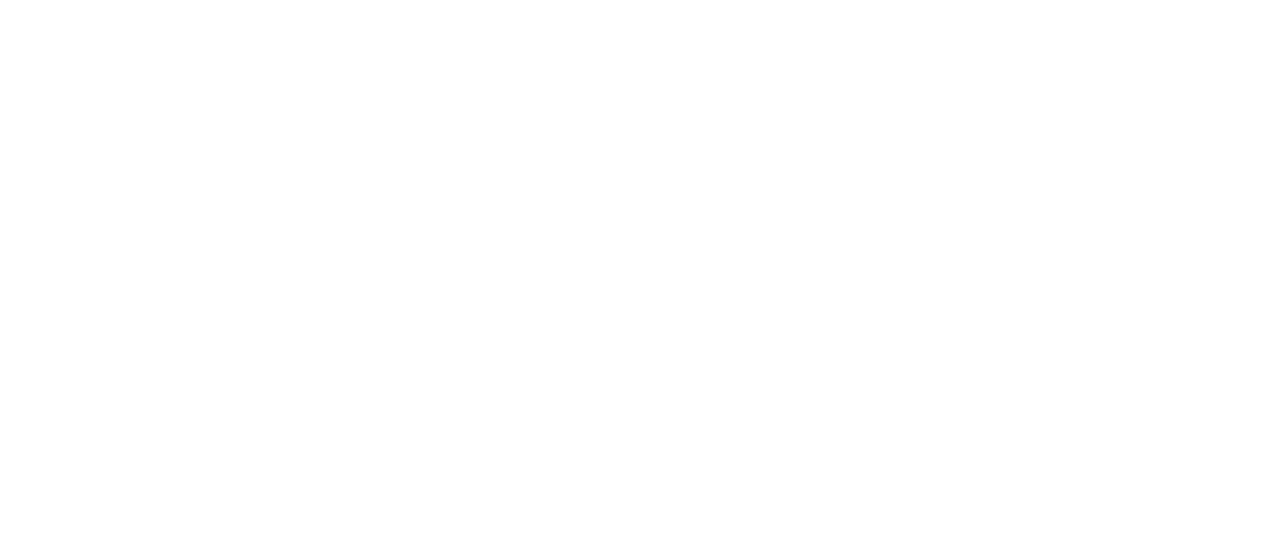
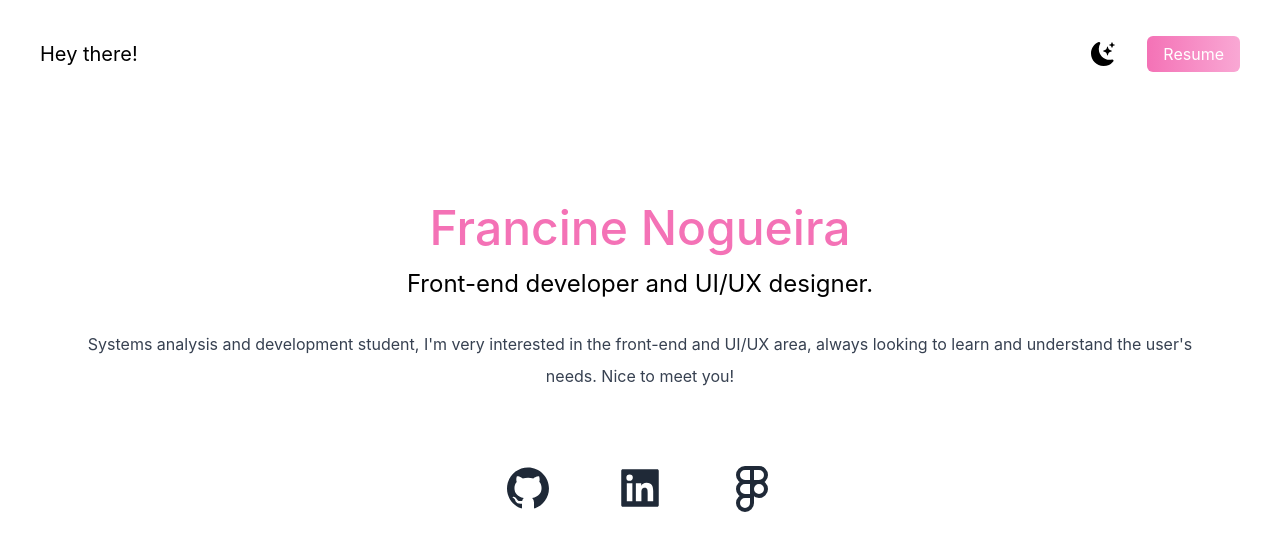
Before and after one commit to Koemyy/portfolio, a Next.js app: page / in a window 1280 px wide. Shown: the top 550 px of the page. Built offline with nearby package versions, Linux system fonts and the light colour scheme.

Commit message:
Modify index

```diff
--- a/pages/index.tsx
+++ b/pages/index.tsx
@@ -1,18 +1,19 @@
-import type { NextPage } from 'next'
-import Head from 'next/head'
+import type { NextPage } from 'next';
+import Head from 'next/head';
+import MainSection from '../components/mainSection';
 
 const Home: NextPage = () => {
   return (
     <div>
       <Head>
-        <title>Create Next App</title>
+        <title>Francine Nogueira Portfolio</title>
         <meta name="description" content="Generated by create next app" />
         <link rel="icon" href="/favicon.ico" />
       </Head>
 
-      <main>
+      <main className='bg-white px-10'>
+      <MainSection title="Hey there"/>
       </main>
-
     </div>
   )
 }
```
